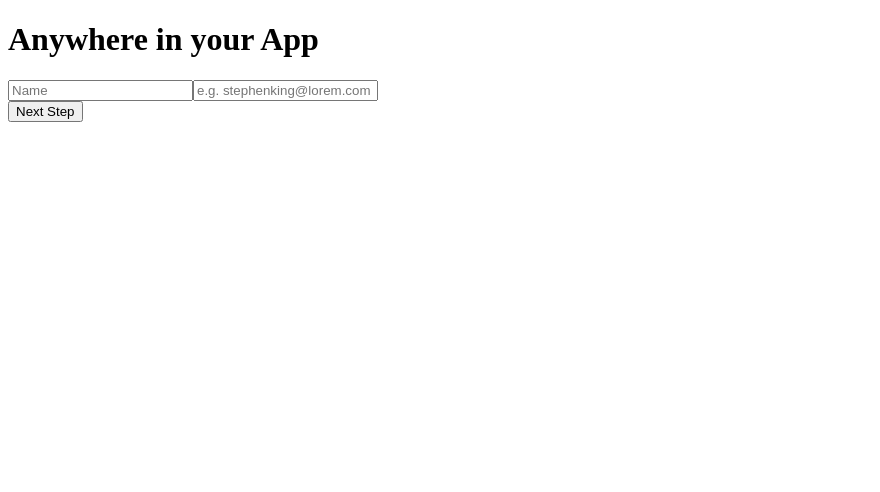
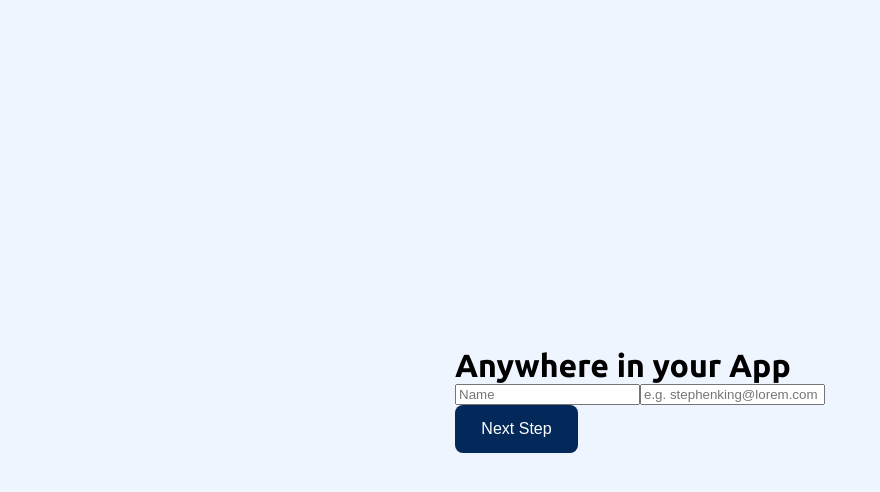
Before and after one commit to unaygney/multi-step-form, a React (Vite) app: page / in a window 1280 px wide. Shown: the top 492 px of the page, without its empty margins (0-880 px from the left). Built offline with nearby package versions, Linux system fonts and the light colour scheme.

Commit message:
added style structure

```diff
--- a/src/App.jsx
+++ b/src/App.jsx
@@ -10,7 +10,7 @@ import Step3 from './components/steps/Step3'
 function App() {
   return (
     <div>
-      <h1>Anywhere in your App</h1>
+      <h1 className="form-title">Anywhere in your App</h1>
 
       <Formik
         initialValues={{
@@ -47,19 +47,19 @@ function App() {
 
               <div className="buttons">
                 {values.step !== 1 && (
-                  <button type="button" onClick={handleChangePrev}>
+                  <button className="btn" type="button" onClick={handleChangePrev}>
                     Go Back
                   </button>
                 )}
 
                 {values.step < values.lastStep && (
-                  <button type="button" onClick={handleChangeNext}>
+                  <button className="btn active" type="button" onClick={handleChangeNext}>
                     Next Step
                   </button>
                 )}
 
                 {values.step === values.lastStep && (
-                  <button type="submit">Confirm</button>
+                  <button className="btn confirm" type="submit">Confirm</button>
                 )}
               </div>
             </Form>
--- a/src/main.css
+++ b/src/main.css
@@ -0,0 +1,103 @@
+/* http://meyerweb.com/eric/tools/css/reset/
+   v2.0 | 20110126
+   License: none (public domain)
+*/
+@import url("https://fonts.googleapis.com/css2?family=Ubuntu:wght@400;500;700&display=swap");
+html, body, div, span, applet, object, iframe,
+h1, h2, h3, h4, h5, h6, p, blockquote, pre,
+a, abbr, acronym, address, big, cite, code,
+del, dfn, em, img, ins, kbd, q, s, samp,
+small, strike, strong, sub, sup, tt, var,
+b, u, i, center,
+dl, dt, dd, ol, ul, li,
+fieldset, form, label, legend,
+table, caption, tbody, tfoot, thead, tr, th, td,
+article, aside, canvas, details, embed,
+figure, figcaption, footer, header, hgroup,
+menu, nav, output, ruby, section, summary,
+time, mark, audio, video {
+  margin: 0;
+  padding: 0;
+  border: 0;
+  font-size: 100%;
+  font: inherit;
+  vertical-align: baseline; }
+
+/* HTML5 display-role reset for older browsers */
+article, aside, details, figcaption, figure,
+footer, header, hgroup, menu, nav, section {
+  display: block; }
+
+body {
+  line-height: 1; }
+
+ol, ul {
+  list-style: none; }
+
+blockquote, q {
+  quotes: none; }
+
+blockquote:before, blockquote:after,
+q:before, q:after {
+  content: '';
+  content: none; }
+
+table {
+  border-collapse: collapse;
+  border-spacing: 0; }
+
+button {
+  border: none;
+  background-color: transparent; }
+
+body {
+  font-family: 'Ubuntu', sans-serif; }
+
+.form-title {
+  font-size: 32px;
+  font-style: normal;
+  font-weight: 700;
+  line-height: normal; }
+
+.form-subtitle {
+  font-size: 16px;
+  font-style: normal;
+  font-weight: 400;
+  line-height: 25px; }
+
+@media (max-width: 478px) {
+  .form-title {
+    font-size: 24px; } }
+
+.btn {
+  color: #9699AA;
+  font-weight: 500;
+  line-height: normal;
+  font-style: normal;
+  font-size: 16px;
+  cursor: pointer;
+  width: 123px;
+  height: 48px;
+  border-radius: 8px; }
+  .btn.active {
+    background-color: #022959;
+    color: #FFF; }
+    .btn.active:hover {
+      background-color: #164A8A; }
+  .btn.confirm {
+    color: #FFF;
+    background-color: #483EFF; }
+    .btn.confirm:hover {
+      background-color: #928CFF; }
+
+@media (max-width: 478px) {
+  .btn {
+    width: 97px;
+    height: 40px; } }
+
+body {
+  background-color: #EFF5FF;
+  height: 100vh;
+  display: flex;
+  align-items: center;
+  justify-content: center; }
--- a/src/sass/abstracts/_variables.scss
+++ b/src/sass/abstracts/_variables.scss
@@ -1,7 +1,7 @@
 $bg-color : #EFF5FF;
 $color-white : #FFF;
 $color-denim : #022959;
-$color-grey : #9699AA;
+$color-gray : #9699AA;
 $border-color : #D6D9E6;
 $color-purple : #483EFF;
-$very-light-grey : #F8F9FF;
+$very-light-gray : #F8F9FF;
--- /dev/null
+++ b/src/sass/base/_reset.scss
@@ -0,0 +1,53 @@
+/* http://meyerweb.com/eric/tools/css/reset/
+   v2.0 | 20110126
+   License: none (public domain)
+*/
+
+html, body, div, span, applet, object, iframe,
+h1, h2, h3, h4, h5, h6, p, blockquote, pre,
+a, abbr, acronym, address, big, cite, code,
+del, dfn, em, img, ins, kbd, q, s, samp,
+small, strike, strong, sub, sup, tt, var,
+b, u, i, center,
+dl, dt, dd, ol, ul, li,
+fieldset, form, label, legend,
+table, caption, tbody, tfoot, thead, tr, th, td,
+article, aside, canvas, details, embed,
+figure, figcaption, footer, header, hgroup,
+menu, nav, output, ruby, section, summary,
+time, mark, audio, video {
+	margin: 0;
+	padding: 0;
+	border: 0;
+	font-size: 100%;
+	font: inherit;
+	vertical-align: baseline;
+}
+/* HTML5 display-role reset for older browsers */
+article, aside, details, figcaption, figure,
+footer, header, hgroup, menu, nav, section {
+	display: block;
+}
+body {
+	line-height: 1;
+}
+ol, ul {
+	list-style: none;
+}
+blockquote, q {
+	quotes: none;
+}
+blockquote:before, blockquote:after,
+q:before, q:after {
+	content: '';
+	content: none;
+}
+table {
+	border-collapse: collapse;
+	border-spacing: 0;
+}
+
+button{
+    border: none;
+    background-color: transparent;
+}
--- /dev/null
+++ b/src/sass/base/_typography.scss
@@ -0,0 +1,27 @@
+@import url('https://fonts.googleapis.com/css2?family=Ubuntu:wght@400;500;700&display=swap');
+
+body{
+    font-family: 'Ubuntu', sans-serif;
+}
+
+.form-title{
+    font-size: 32px;
+    font-style: normal;
+    font-weight: 700;
+    line-height: normal;
+}
+
+.form-subtitle{
+    font-size: 16px;
+    font-style: normal;
+    font-weight: 400;
+    line-height: 25px;
+
+}
+
+
+@media (max-width : 478px){
+    .form-title{
+        font-size: 24px;
+    }
+}
--- /dev/null
+++ b/src/sass/components/_buttons.scss
@@ -0,0 +1,35 @@
+.btn {
+  color: $color-gray;
+  font-weight: 500;
+  line-height: normal;
+  font-style: normal;
+  font-size: 16px;
+  cursor: pointer;
+  width: 123px;
+  height: 48px;
+  border-radius: 8px;
+  &.active {
+    background-color: $color-denim;
+    color: $color-white;
+
+    &:hover{
+      background-color: #164A8A;
+    }
+  }
+  &.confirm {
+    color: $color-white;
+    background-color: $color-purple;
+
+    &:hover{
+      background-color:#928CFF;;
+    }
+  }
+}
+
+@media (max-width : 478px){
+  .btn{
+    width: 97px;
+    height: 40px;
+
+  }
+}
--- /dev/null
+++ b/src/sass/pages/_home.scss
@@ -0,0 +1,7 @@
+body{
+    background-color: $bg-color;
+    height: 100vh;
+    display: flex;
+    align-items: center;
+justify-content: center;
+}
```
Also changed, not shown: src/sass/main.scss (+15 -0 lines), src/sass/layout/_form.scss (added).
